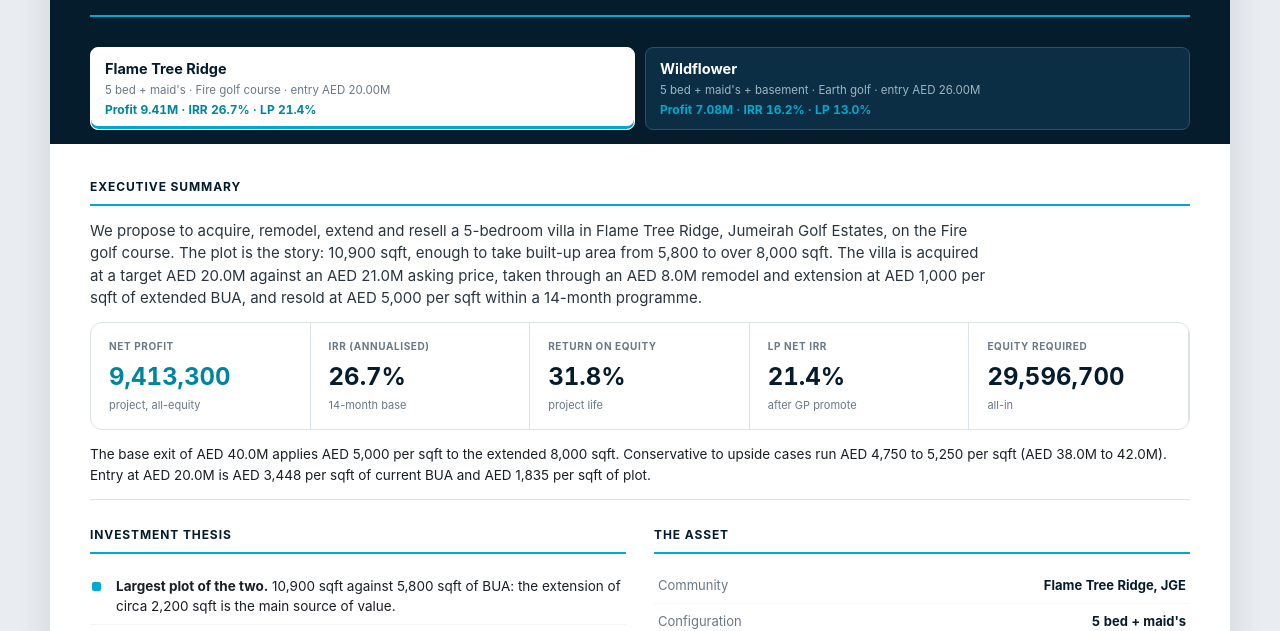
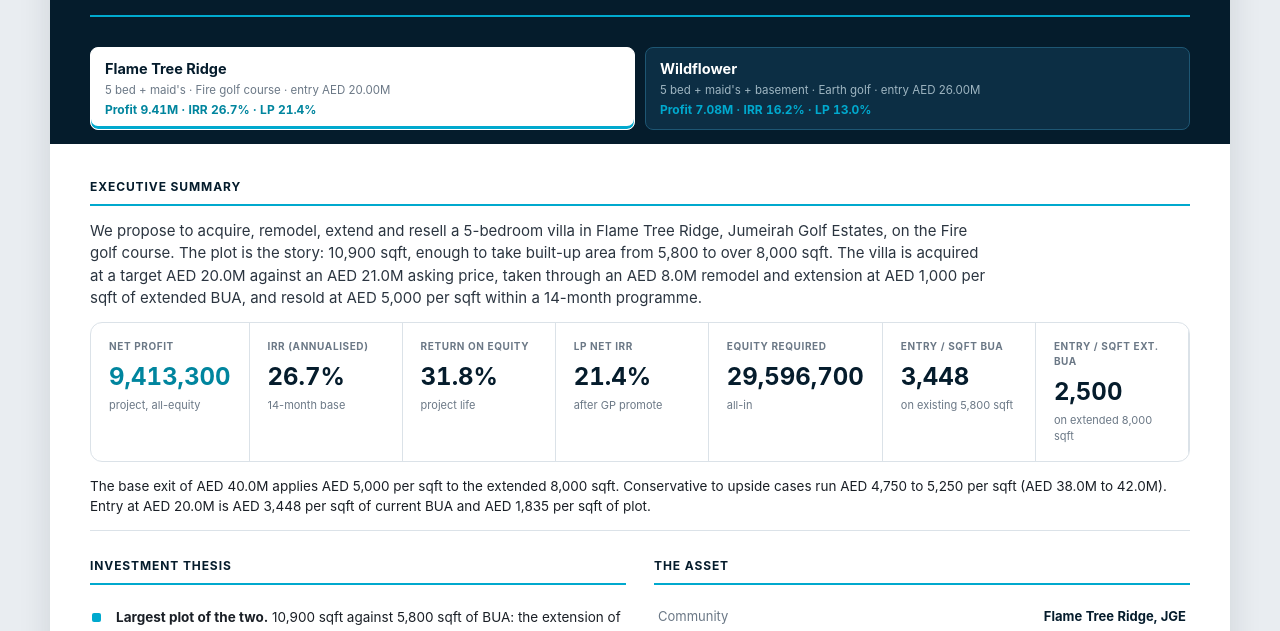
Before and after one commit to egasnikov/flipping, a plain HTML site: page jge-renovation-villas/index.html in a window 1280 px wide. Shown: the part 125-756 px from the top of the page. Drawn offline with Linux system fonts and the light colour scheme.

Commit message:
JGE renovation villas: entry price per sqft on existing and extended BUA
Co-Authored-By: Claude Opus 5.5 <noreply@anthropic.com>
Claude-Session: https://claude.ai/code/session_01XqkyFDo5etGf3fp6FLXp2C

```diff
--- a/jge-renovation-villas/index.html
+++ b/jge-renovation-villas/index.html
@@ -41,7 +41,7 @@ p{font-size:13.5px;margin:0 0 10px}
 .thesis{list-style:none;padding:0;margin:6px 0 0}
 .thesis li{position:relative;padding:8px 0 8px 26px;font-size:13.5px;border-bottom:1px solid var(--panel)}
 .thesis li:before{content:"";position:absolute;left:2px;top:14px;width:9px;height:9px;background:var(--teal);border-radius:2px}
-.execkpi{display:grid;grid-template-columns:repeat(5,1fr);margin:6px 0 4px;border:1px solid var(--line);border-radius:12px;overflow:hidden}
+.execkpi{display:grid;grid-template-columns:repeat(7,1fr);margin:6px 0 4px;border:1px solid var(--line);border-radius:12px;overflow:hidden}
 @media(max-width:820px){.execkpi{grid-template-columns:repeat(2,1fr)}}
 .execkpi>div{padding:16px 18px;border-right:1px solid var(--line);border-bottom:1px solid var(--line);margin-bottom:-1px}
 .execkpi .k{font-size:10px;letter-spacing:.6px;text-transform:uppercase;color:var(--mute);font-weight:700}
@@ -163,6 +163,8 @@ footer b{color:#fff}
     <div><div class="k">Return on equity</div><div class="v" id="e_roe"></div><div class="s">project life</div></div>
     <div><div class="k">LP net IRR</div><div class="v" id="e_lp"></div><div class="s">after GP promote</div></div>
     <div><div class="k">Equity required</div><div class="v" id="e_eq"></div><div class="s">all-in</div></div>
+    <div><div class="k">Entry / sqft BUA</div><div class="v" id="e_psf0"></div><div class="s" id="e_psf0_s"></div></div>
+    <div><div class="k">Entry / sqft ext. BUA</div><div class="v" id="e_psf1"></div><div class="s" id="e_psf1_s"></div></div>
   </div>
   <p style="margin-top:14px" id="x_exit"></p>
 </section>
@@ -194,7 +196,7 @@ footer b{color:#fff}
         <div class="ctrl"><div class="top"><label for="purchase">Purchase price</label><span class="val" id="v_purchase"></span></div>
           <input type="range" id="purchase" step="250000"></div>
         <div class="ctrl"><div class="top"><label for="reno">Renovation + extension</label><span class="val" id="v_reno"></span></div>
-          <input type="range" id="reno" step="250000"></div>
+          <input type="range" id="reno" step="10000"></div>
         <div class="ctrl"><div class="top"><label>Contingency 10% of works</label></div>
           <div class="seg" id="contmode"><button data-c="1" class="on">On</button><button data-c="0">Off</button></div></div>
         <div class="ctrl"><div class="top"><label for="exit">Exit / resale price</label><span class="val" id="v_exit"></span></div>
@@ -394,7 +396,7 @@ function bindDeal(){
   setText('x_timeline',d.timeline);
   $('x_proof').innerHTML="Resale is priced per sqft of finished built-up area ("+fmt(d.bua)+" sqft"+(d.bua>d.bua0?", up from "+fmt(d.bua0)+" sqft":", no extension")+"). The three scenarios below use AED "+fmt(d.psf[0])+", "+fmt(d.psf[1])+" and "+fmt(d.psf[2])+" per sqft.";
   var P=$('purchase');P.min=Math.round(d.purchase*0.8/250000)*250000;P.max=Math.round(d.ask*1.05/250000)*250000;
-  var R=$('reno');R.min=Math.round(d.reno*0.6/250000)*250000;R.max=Math.round(d.reno*1.8/250000)*250000;
+  var R=$('reno');R.min=Math.round(d.reno*0.6/10000)*10000;R.max=Math.round(d.reno*1.8/10000)*10000;
   var E=$('exit');E.min=Math.round(d.bua*d.psf[0]*0.75/250000)*250000;E.max=Math.round(d.bua*d.psf[2]*1.2/250000)*250000;
   INPUTS.forEach(function(k){$(k).value=s[k]});
   document.querySelectorAll('#contmode button').forEach(function(x){x.classList.toggle('on',+x.dataset.c==s.cont)});
@@ -417,7 +419,7 @@ function render(){
   setText('o_equity',fmt(r.equity));setText('o_acq',fmt(r.acq));
   var be=breakeven(s,FIN),mb=maxBid(s,FIN);setText('o_be',fmtM(be)+" · "+fmt(be/s.bua)+"/sqft");setText('o_maxbid',fmtM(mb));
   if(lev){setText('o_debt',fmt(r.debt));setText('o_int',fmt(r.interest));setText('o_repay',fmt(r.debt+r.interest));setText('o_cover',r.cover.toFixed(2)+"x")}
-  setText('e_profit',fmt(r.profit));setText('e_irr',pct(r.irr));setText('e_roe',pct(r.roe));setText('e_lp',pct(r.invIRR));setText('e_eq',fmt(r.equity));
+  setText('e_profit',fmt(r.profit));setText('e_irr',pct(r.irr));setText('e_roe',pct(r.roe));setText('e_lp',pct(r.invIRR));setText('e_eq',fmt(r.equity));setText('e_psf0',fmt(s.purchase/d.bua0));setText('e_psf0_s',"on existing "+fmt(d.bua0)+" sqft");setText('e_psf1',fmt(s.purchase/s.bua));setText('e_psf1_s',s.bua>d.bua0?"on extended "+fmt(s.bua)+" sqft":"no extension, "+fmt(s.bua)+" sqft");
   setText('d_inv',fmt(r.invShare));setText('d_invpct',((1-r.effGp)*100).toFixed(0)+'% of net profit');
   setText('d_invirr',pct(r.invIRR));setText('d_invmult',r.invMult.toFixed(2)+'x equity');
   setText('d_promote',fmt(r.promote));setText('d_oppct',(r.effGp*100).toFixed(0)+'% of net profit');
```
